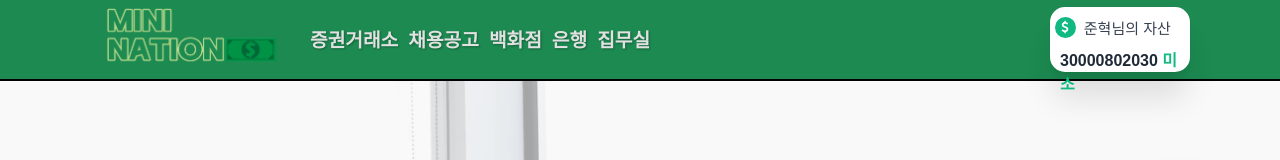
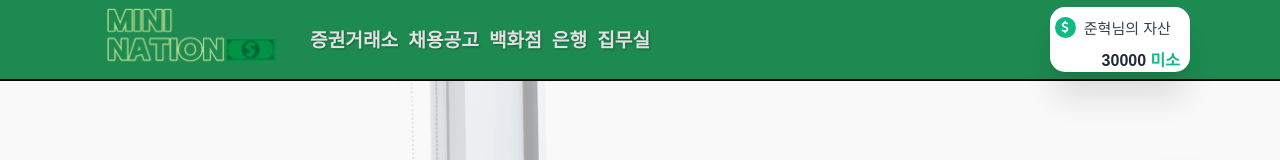
Before and after one commit to junhyuk11/minination_pjt, a React (Create React App) app in the folder Frontend/: page /admin/office in a window 1280 px wide. Shown: the top 160 px of the page. Built offline with nearby package versions, Linux system fonts and the light colour scheme; a web font is replaced by a local one; what recoil-persist would draw is missing.

Commit message:
fix: header minor styling fix

```diff
--- a/Frontend/src/components/Common/Organisms/NavBar.css
+++ b/Frontend/src/components/Common/Organisms/NavBar.css
@@ -117,11 +117,12 @@
   }
 
   .asset-card .data p {
+    text-align: right;
     color: #1F2937;
     font-size: 1rem;
     font-weight: 700;
     margin-top: -10px;
-    margin-left: 10px;
+    margin-right: 10px;
   }
 
   .asset-card .data p span {
--- a/Frontend/src/components/Common/Organisms/NavBar.jsx
+++ b/Frontend/src/components/Common/Organisms/NavBar.jsx
@@ -46,7 +46,8 @@ function NavBar({ username, totalBalance }) {
                         </div>
                         <div class="data">
                             <p>
-                                {totalBalance}802030 <span>미소</span>
+                                {totalBalance}
+                                <span> 미소</span>
                             </p>
                         </div>
                     </div>
--- a/Frontend/src/components/StockExchange/Pages/Stock.jsx
+++ b/Frontend/src/components/StockExchange/Pages/Stock.jsx
@@ -35,7 +35,7 @@ const Stock = () => {
 
     return (
         <div className="section-master">
-            <NavBar username="휘진" balance={1000} />
+            <NavBar username="휘진" totalBalancebalance={1000} />
             <TickerTape />
 
             <div className="section-container">
```
